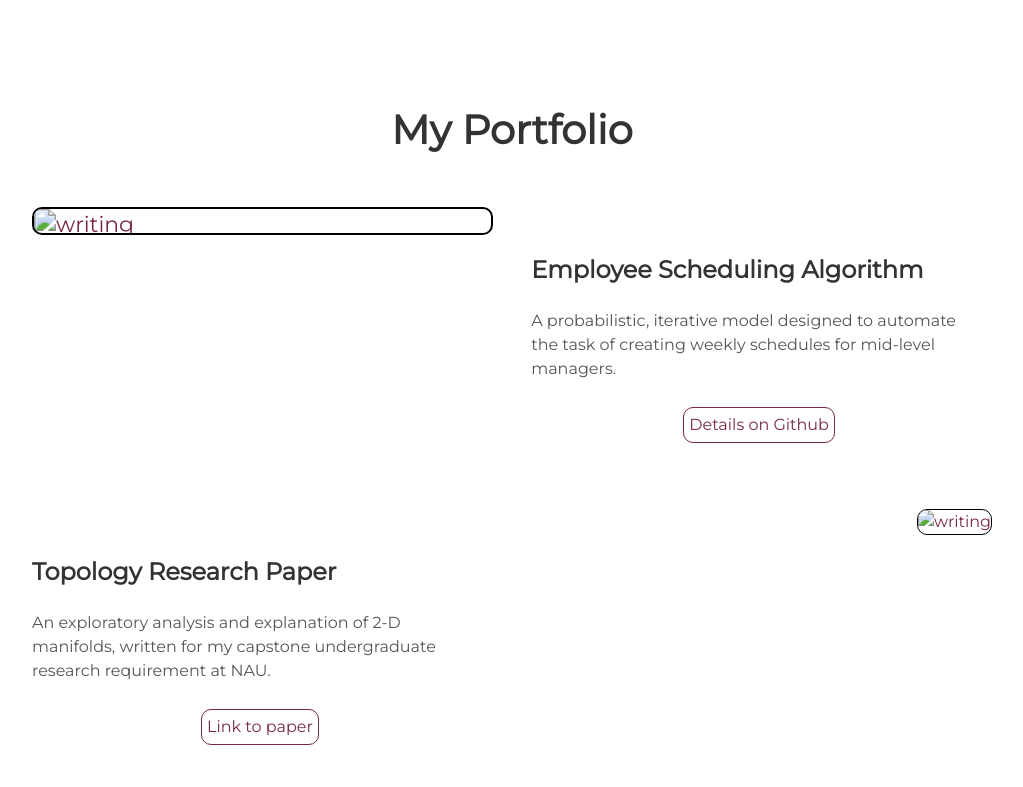
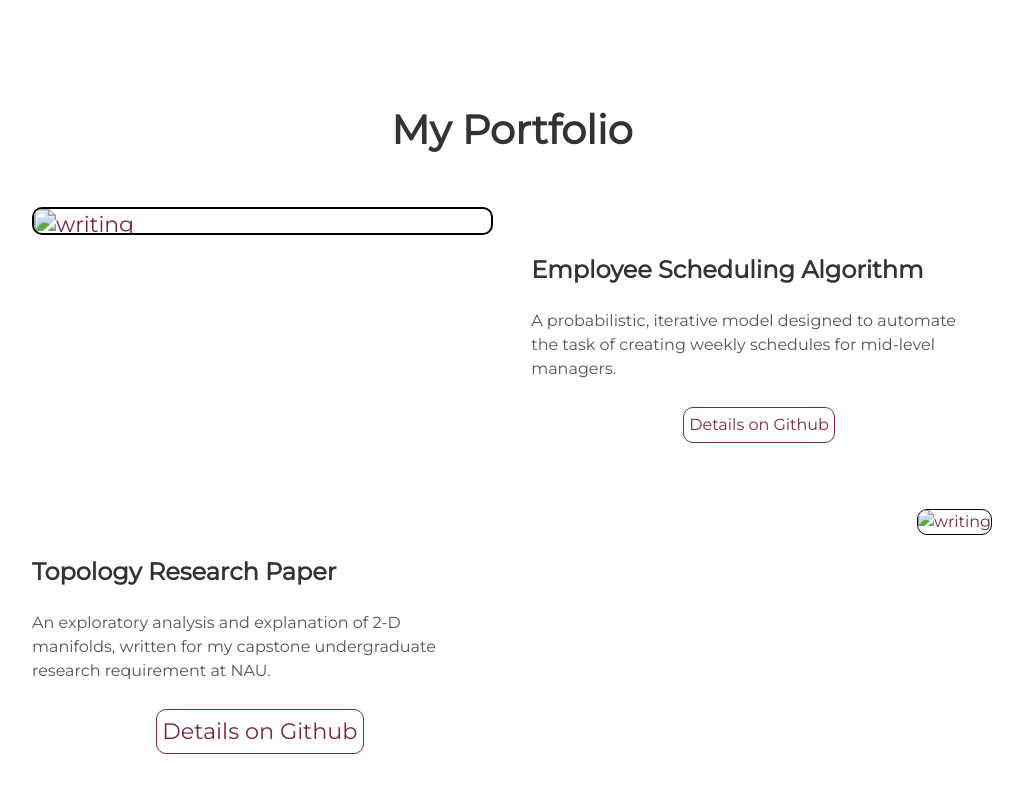
Before and after one commit to brananharrison/new_repo, a Jekyll site: the page built from index.html, in a window 1280 px wide and 900 px high, scrolled down 1981 px, cut to the strip 0-787 px from the top of the window. Shown: the whole strip, without its empty margins (128-1151 px from the left). Built offline with Jekyll 4.4.1, drawn with Linux system fonts in a browser that asks for light colours.

Commit message:
Update projects.html

```diff
--- a/_includes/projects.html
+++ b/_includes/projects.html
@@ -37,9 +37,9 @@
     </a>
     <p>An exploratory analysis and explanation of 2-D manifolds, written for my capstone undergraduate research requirement at NAU.
     </p>
-    <p align="center">
-      <a class="project-link" href="https://docs.google.com/document/u/1/d/e/2PACX-1vQFyXbe7eYSu_XDre3j3aj_vIpRpP092ZK1vlOn9lz5l8WRrRgfAljqXcTZr_KU6Njjhb6wRdFMGLNt/pub" target="_blank">Link to paper</a>
-    </p>
+     <p align="center">
+       <a class="project-link" href="https://github.com/brananharrison/EmployeeScheduler" target="_blank" style="font-size: 1.4rem;">Details on Github</a>
+     </p>
   </div>
 </div>
 
```
